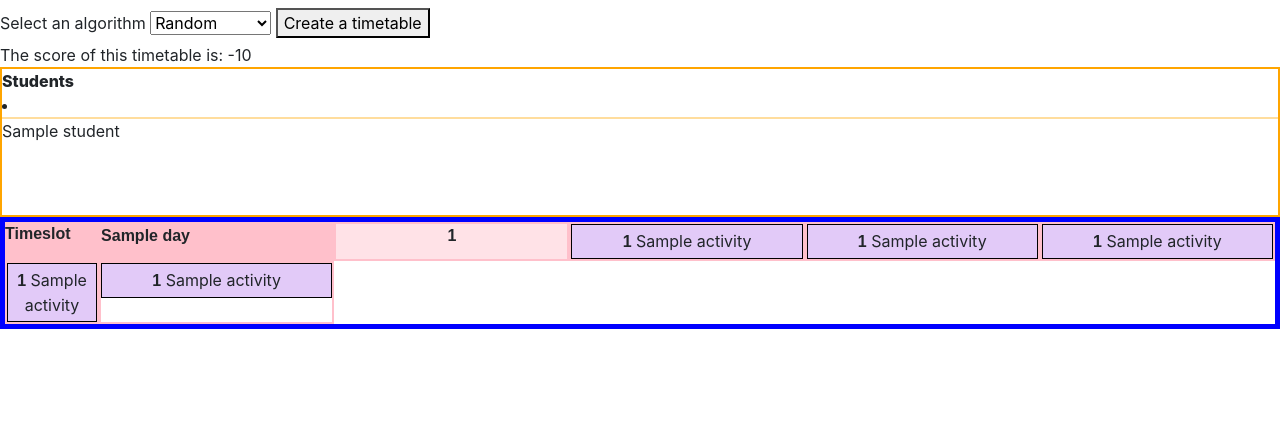
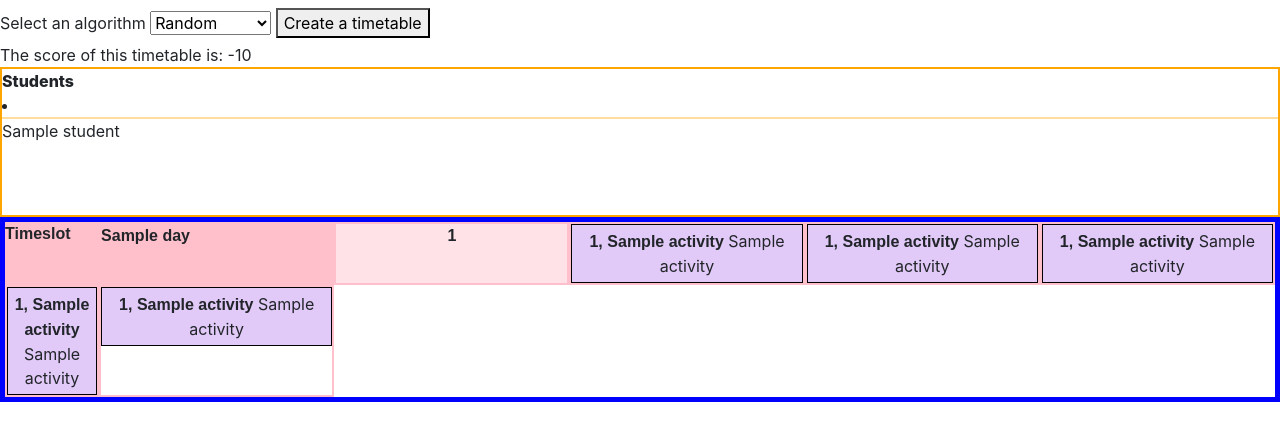
Before and after one commit to 11907223/Lesroosters, a Flask app: template templates/index.html in a window 1280 px wide. Shown: the part 48-489 px from the top of the page. Run offline with Flask 2, Linux system fonts and the light colour scheme; the template is opened without the code that fills it: most values are stand-ins (such as "Sample title", 1, 10 or a date in 2020); parts of the project's set-up code (start-up, migrations or seed data) failed here and were passed over.

Commit message:
resolved merge conflict

```diff
--- a/app.py
+++ b/app.py
@@ -2,10 +2,8 @@
 Flask app to visualize a university scheduling tool.
 """
 from libraries.algorithms.randomise import Random
-from libraries.classes.penalty import Penalty
-from libraries.classes.schedule import Schedule
-from libraries.classes.student import Student
-from libraries.helpers.load_data import load_courses, load_students
+from libraries.classes.model import Model
+from libraries.helpers.load_data import load_courses, load_students, load_halls
 from dotenv import load_dotenv
 
 load_dotenv()
@@ -25,41 +23,47 @@ def index():
 
     courses = load_courses()
     students = load_students(courses)
-    schedule = Schedule()
+    halls = load_halls()
+    model = Model(courses, students, halls)
 
-    random_schedule = Random(schedule, courses)
+    random_schedule = Random(model)
     random_schedule = random_schedule.run()
 
+    # student_objects = slot.activity.students.values()
+
+    # for student in student_objects:
+    #     student_info = (
+    #         f"{student.first_name} {student.last_name}, {student.student_number}"
+    #     )
+    #     students.append(student_info)
+
+    penalty = model.total_penalty()
+
+    return render_template(
+        "index.html",
+        weekdays=weekdays,
+        schedule=schedule_dict,
+        score=penalty,
+        students=students,
+    )
+
+
+def create_dict(model: Model(), courses, students, halls) -> dict:
     # Create a list with weekdays
-    weekdays = ["Monday", "Tuesday", "Wednesday", "Thursday", "Friday"]
+    weekdays = {0: "Monday", 1: "Tuesday", 2: "Wednesday", 3: "Thursday", 4: "Friday"}
+    timeslot = {0: "9", 1: "11", 2: "13", 3: "15", 4: "17"}
     # Create an empty dictionary
     schedule_dict = {
-        time: {day: [] for day in weekdays} for time in ["9", "11", "13", "15", "17"]
+        time: {day: [] for day in weekdays.values()} for time in timeslot.values()
     }
 
     students = []
 
     # Fill the empty schedule dict with information from the class
-    for day in random_schedule.days.items():
-        for slot in day[1].slots:
-            if slot.activity:
-                schedule_dict[slot.time][slot.day].append(
-                    [slot.activity.course.name, slot.room]
-                )
-                student_objects = slot.activity.students.values()
-
-                for student in student_objects:
-                    student_info = f"{student.first_name} {student.last_name}, {student.student_number}"
-                    students.append(student_info)
-
-    penalty = Penalty(random_schedule)
-
-    evening_penalty = penalty.total()
-
-    return render_template(
-        "index.html",
-        weekdays=weekdays,
-        schedule=schedule_dict,
-        score=evening_penalty,
-        students=students,
-    )
+    for index, activity in random_schedule.model.items():
+        info = random_schedule.translate_index(index)
+        day = weekdays[info["day"]]
+        time = timeslot[info["timeslot"]]
+        hall = halls[info["hall"]]
+        if activity[0]:
+            schedule_dict[time][day].append([activity[0], activity[1], hall])
--- a/templates/index.html
+++ b/templates/index.html
@@ -44,7 +44,7 @@
         <div class="schedule-box">
             <div class="grid-container">
                 <div class="timeslot-header">Timeslot</div>
-                {% for day in weekdays %}
+                {% for day in weekdays.values() %}
                     <div class="weekday-header">{{day}}</div>
                 {% endfor %}
 
@@ -53,40 +53,45 @@
                     <div class="grid-item">
                         {% for activity in element[1]["Monday"] %}
                             <div class="activity">
-                                <text class="course-name">{{activity[0]}}</text>
-                                <text class="location">{{activity[1]}}</text>
+                                <text class="course-name">{{activity[0]}},</text>
+                                <text class="course-name">{{activity[1]}}</text>
+                                <text class="location">{{activity[2]}}</text>
                             </div>
                         {% endfor %}
                     </div>
                     <div class="grid-item">
                         {% for activity in element[1]["Tuesday"] %}
                             <div class="activity">
-                                <text class="course-name">{{activity[0]}}</text>
-                                <text class="location">{{activity[1]}}</text>
+                                <text class="course-name">{{activity[0]}},</text>
+                                <text class="course-name">{{activity[1]}}</text>
+                                <text class="location">{{activity[2]}}</text>
                             </div>
                         {% endfor %}
                     </div>
                     <div class="grid-item">
                         {% for activity in element[1]["Wednesday"] %}
                             <div class="activity">
-                                <text class="course-name">{{activity[0]}}</text>
-                                <text class="location">{{activity[1]}}</text>
+                                <text class="course-name">{{activity[0]}},</text>
+                                <text class="course-name">{{activity[1]}}</text>
+                                <text class="location">{{activity[2]}}</text>
                             </div>
                         {% endfor %}
                     </div>
                     <div class="grid-item">
                         {% for activity in element[1]["Thursday"] %}
                             <div class="activity">
-                                <text class="course-name">{{activity[0]}}</text>
-                                <text class="location">{{activity[1]}}</text>
+                                <text class="course-name">{{activity[0]}},</text>
+                                <text class="course-name">{{activity[1]}}</text>
+                                <text class="location">{{activity[2]}}</text>
                             </div>
                         {% endfor %}
                     </div>
                     <div class="grid-item">
                         {% for activity in element[1]["Friday"] %}
                             <div class="activity">
-                                <text class="course-name">{{activity[0]}}</text>
-                                <text class="location">{{activity[1]}}</text>
+                                <text class="course-name">{{activity[0]}},</text>
+                                <text class="course-name">{{activity[1]}}</text>
+                                <text class="location">{{activity[2]}}</text>
                             </div>
                         {% endfor %}
                     </div>
```
Also changed, not shown: libraries/algorithms/depth_first.py (+5 -3 lines), libraries/classes/model.py (+6 -2 lines), main.py (+7 -0 lines).
